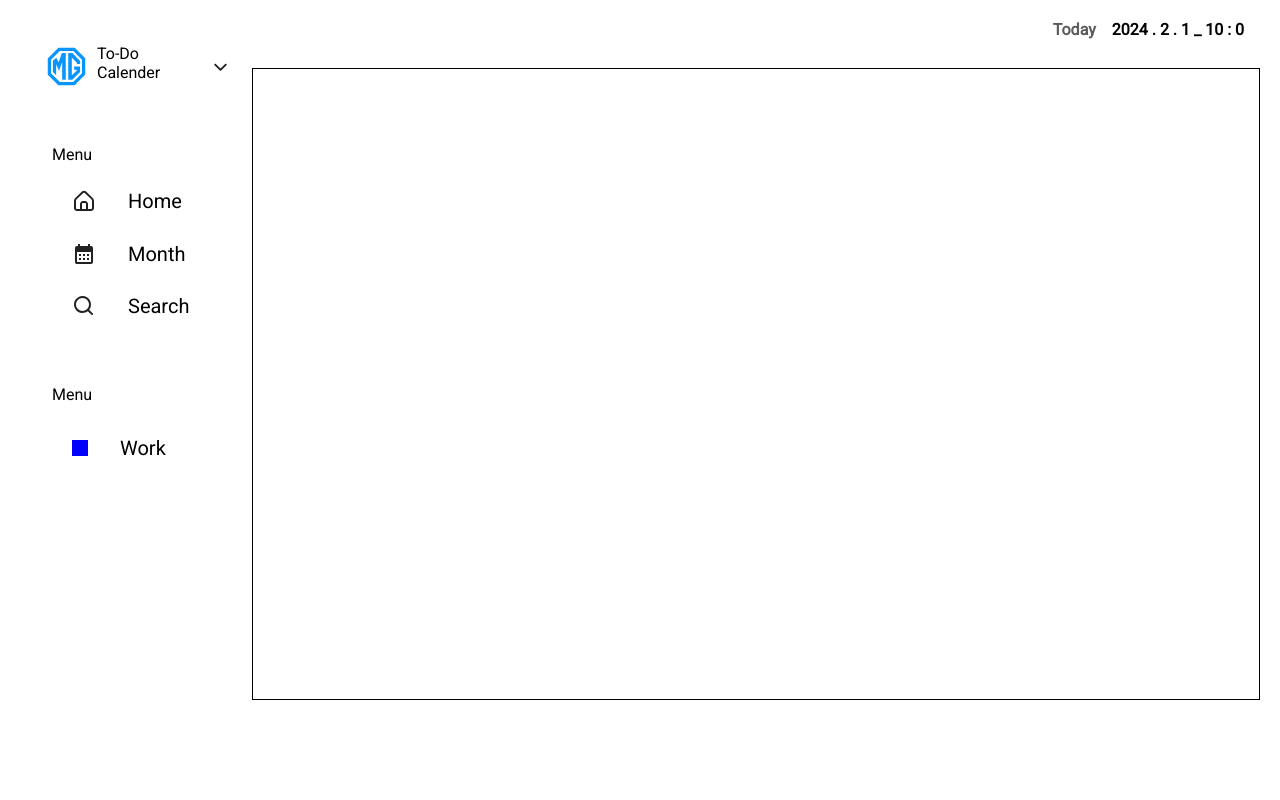
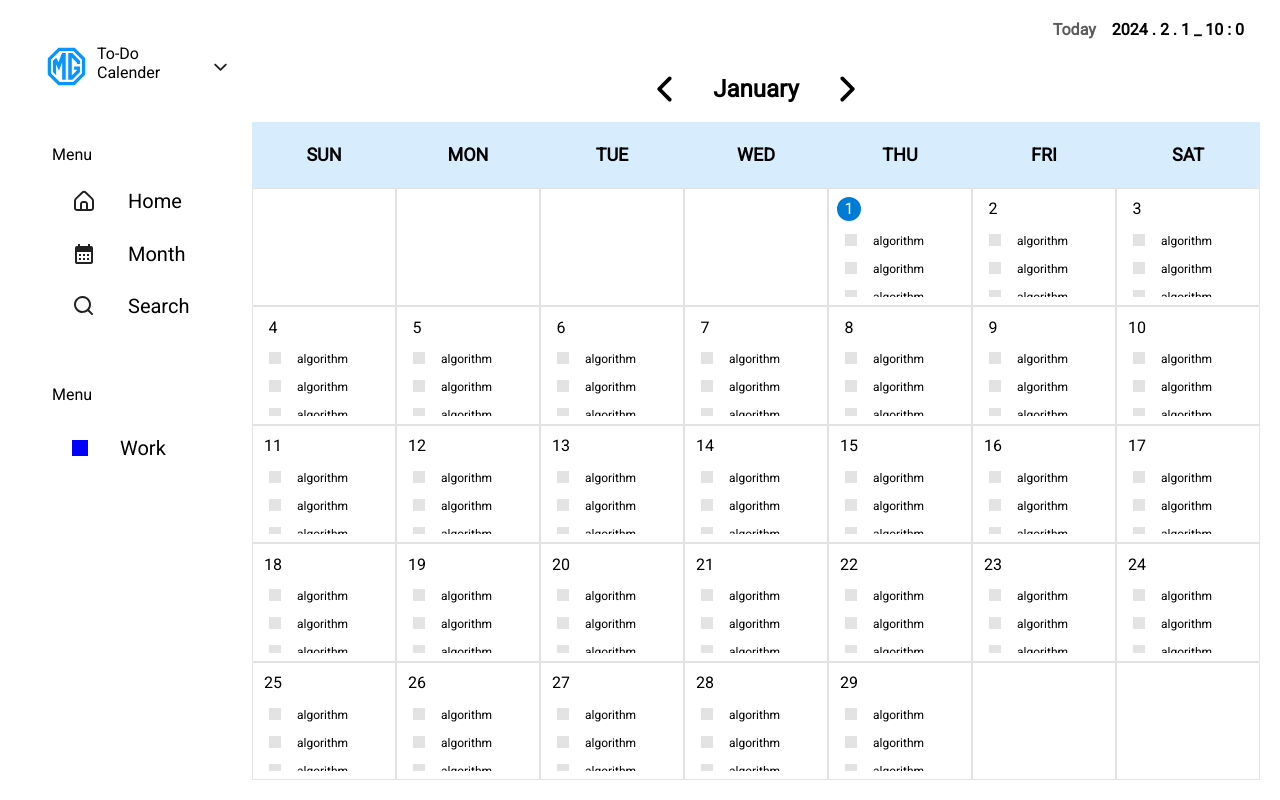
Before and after one commit to nile27/My-Calender, a React (Create React App) app: page /month in a window 1280 px wide. Built offline with nearby package versions, Linux system fonts and the light colour scheme.

Commit message:
Month Css 작업 완료

```diff
--- a/src/App.tsx
+++ b/src/App.tsx
@@ -9,8 +9,8 @@ import Month from "./Pages/Month";
 
 const Container = styled.div`
   display: flex;
-  width: 80rem;
-  height: 45rem;
+  width: 100vw;
+  height: 100vh;
   gap: 1rem;
   padding: 1.25rem;
   align-items: flex-start;
--- a/src/Components/Month-day.tsx
+++ b/src/Components/Month-day.tsx
@@ -1,3 +1,135 @@
-export default function Day() {
-  return;
+import styled from "styled-components";
+
+const DayBox = styled.li`
+  width: 100%;
+  height: 100%;
+  border: 1px solid var(--line-gray);
+  padding: 0.5rem;
+  display: flex;
+  justify-content: center;
+  align-items: center;
+  flex-direction: column;
+  gap: 5%;
+
+  .numberBox {
+    width: 100%;
+    height: 24px;
+    display: flex;
+    justify-content: start;
+    align-items: center;
+    padding: 0;
+    .number {
+      display: flex;
+      justify-content: center;
+      align-items: center;
+      width: 24px;
+      height: 24px;
+    }
+  }
+
+  .TodoBox {
+    width: 100%;
+    height: 100%;
+    display: flex;
+    justify-content: start;
+    flex-direction: column;
+    padding: 0.5rem;
+    gap: 1rem;
+    overflow-y: scroll;
+    flex: 1 1 0;
+    li {
+      width: 100%;
+      height: 12px;
+      display: flex;
+      gap: 1rem;
+      .colorBox {
+        height: 100%;
+        width: 12px;
+        background-color: ${(prop) => prop.color || "var(--line-gray)"};
+      }
+      span {
+        font-size: 12px;
+      }
+    }
+  }
+
+  &:hover {
+    background: var(--whiteblue);
+  }
+`;
+
+const TodayBox = styled(DayBox)`
+  .number {
+    color: white;
+    text-align: center;
+    font-size: var(--normal-size);
+    background-color: var(--skyblue);
+    border-radius: 50%;
+  }
+`;
+
+export default function Day(props: { day: number; today: number }) {
+  return props.day !== 0 ? (
+    props.today !== props.day ? (
+      <DayBox>
+        <div className="numberBox">
+          <div className="number">{props.day}</div>
+        </div>
+        <ul className="TodoBox">
+          <li>
+            <div className="colorBox"></div> <span>algorithm</span>
+          </li>
+          <li>
+            <div className="colorBox"></div> <span>algorithm</span>
+          </li>
+          <li>
+            <div className="colorBox"></div> <span>algorithm</span>
+          </li>
+          <li>
+            <div className="colorBox"></div> <span>algorithm</span>
+          </li>
+          <li>
+            <div className="colorBox"></div> <span>algorithm</span>
+          </li>
+          <li>
+            <div className="colorBox"></div> <span>algorithm</span>
+          </li>
+          <li>
+            <div className="colorBox"></div> <span>algorithm</span>
+          </li>
+        </ul>
+      </DayBox>
+    ) : (
+      <TodayBox>
+        <div className="numberBox">
+          <div className="number">{props.day}</div>
+        </div>
+        <ul className="TodoBox">
+          <li>
+            <div className="colorBox"></div> <span>algorithm</span>
+          </li>
+          <li>
+            <div className="colorBox"></div> <span>algorithm</span>
+          </li>
+          <li>
+            <div className="colorBox"></div> <span>algorithm</span>
+          </li>
+          <li>
+            <div className="colorBox"></div> <span>algorithm</span>
+          </li>
+          <li>
+            <div className="colorBox"></div> <span>algorithm</span>
+          </li>
+          <li>
+            <div className="colorBox"></div> <span>algorithm</span>
+          </li>
+          <li>
+            <div className="colorBox"></div> <span>algorithm</span>
+          </li>
+        </ul>
+      </TodayBox>
+    )
+  ) : (
+    <DayBox></DayBox>
+  );
 }
--- a/src/GlobalStyle.tsx
+++ b/src/GlobalStyle.tsx
@@ -17,6 +17,10 @@ const GlobalStyles = createGlobalStyle`
 
   a {
     text-decoration: none;
+  }
+
+  li {
+    list-style: none;
   }
 
   button {
--- a/src/Pages/Month.tsx
+++ b/src/Pages/Month.tsx
@@ -1,9 +1,87 @@
 import styled from "styled-components";
+
+import Day from "../Components/Month-day";
+import { ReactComponent as Arrow } from "../Img/ep_arrow-right-bold.svg";
 
 const Container = styled.div`
   width: 100%;
   height: 100%;
-  border: 1px solid black;
+  display: flex;
+  flex-direction: column;
+  gap: 1rem;
+`;
+
+const MonthBox = styled.div`
+  width: 100%;
+  height: 5%;
+  display: flex;
+  justify-content: center;
+  align-items: center;
+
+  div {
+    display: flex;
+    justify-content: center;
+    align-items: center;
+    gap: 2rem;
+    span {
+      font-size: var(--header-size);
+      font-weight: 600;
+    }
+  }
+`;
+
+const ArrowBtn = styled.button`
+  display: flex;
+  justify-content: center;
+
+  &:hover {
+    path {
+      fill: var(--skyblue);
+    }
+  }
+`;
+
+const DaysBox = styled.div`
+  width: 100%;
+  height: 95%;
+  display: flex;
+  flex-direction: column;
+`;
+
+const DayWeekBox = styled.ul`
+  display: flex;
+  flex-direction: row;
+  width: 100%;
+  height: 10%;
+
+  li {
+    display: flex;
+    justify-content: center;
+    align-items: center;
+    width: 100%;
+    height: 100%;
+    background-color: var(--whiteblue);
+
+    span {
+      font-weight: 600;
+      font-size: 18px;
+    }
+  }
+`;
+
+const WeekBox = styled.ul`
+  width: 100%;
+  flex-grow: 1;
+  display: flex;
+`;
+
+const Arrowimg = styled(Arrow)`
+  width: 100%;
+  height: 100%;
+`;
+
+const ReverseArrow = styled(Arrowimg)`
+  transform: scaleX(-1);
 `;
 
 export default function Month() {
@@ -11,22 +89,75 @@ export default function Month() {
     const nowYear = nowDate.getFullYear();
     const nowMonth = nowDate.getMonth();
 
-    // const dayOneWeek = new Date(nowYear, nowMonth, 1).getDay();
+    const dayOneWeek = new Date(nowYear, nowMonth, 1).getDay();
     // const dayLastWeek = new Date(nowYear, nowMonth + 1, 0).getDay();
-
-    const result: Date[] = [];
-    //const prevMonthEnd = new Date(nowYear, nowMonth, 1).getDate();
+    let weekArr: number[] = [];
+    const result: [number[]] = [[]];
+    result.pop();
+    //const prevMonthEnd = new Date(nowYear, nowMonth, 0).getDate();
     const nowMonthEnd = new Date(nowYear, nowMonth + 1, 0).getDate();
 
+    for (let i = dayOneWeek - 1; i >= 0; i--) {
+      weekArr.push(0);
+    }
+
     for (let i = 1; i <= nowMonthEnd; i++) {
-      result.push(new Date(nowYear, nowMonth, i));
+      weekArr.push(new Date(nowYear, nowMonth, i).getDate());
+
+      if (weekArr.length === 7) {
+        result.push(weekArr);
+        weekArr = [];
+      }
+    }
+
+    if (weekArr.length) {
+      while (weekArr.length < 7) {
+        weekArr.push(0);
+      }
+      result.push(weekArr);
     }
 
     return result;
   };
 
   const date = new Date();
-  const allDay: Date[] = monthList(date);
-  allDay.map((day: Date) => console.log(day.getDate()));
-  return <Container></Container>;
+  const allDay: [number[]] = monthList(date);
+  const dayWeek: string[] = ["SUN", "MON", "TUE", "WED", "THU", "FRI", "SAT"];
+
+  return (
+    <Container>
+      <MonthBox>
+        <div>
+          <ArrowBtn>
+            <Arrowimg />
+          </ArrowBtn>
+          <span>January</span>
+          <ArrowBtn>
+            <ReverseArrow />
+          </ArrowBtn>
+        </div>
+      </MonthBox>
+
+      <DaysBox>
+        <DayWeekBox>
+          {dayWeek.map((item: string, key: number) => {
+            return (
+              <li key={key}>
+                <span>{item}</span>
+              </li>
+            );
+          })}
+        </DayWeekBox>
+        {allDay.map((item: number[], idx: number) => {
+          return (
+            <WeekBox key={idx}>
+              {item.map((day: number, key: number) => {
+                return <Day day={day} today={date.getDate()} key={key}></Day>;
+              })}
+            </WeekBox>
+          );
+        })}
+      </DaysBox>
+    </Container>
+  );
 }
```
Also changed, not shown: src/Img/ep_arrow-right-bold.svg (added).
